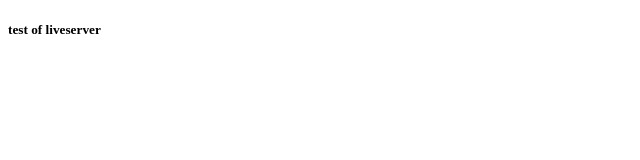
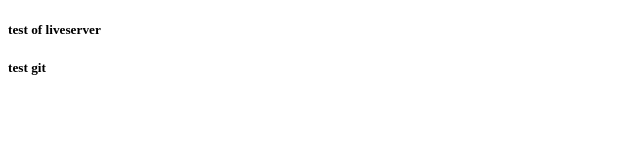
Before and after one commit to juliancamilocamachotorres/PersonalProjectPreWork, a plain HTML site: page index.html in a window 1280 px wide. Shown: the full height of the page, 0-640 px from the left. Drawn offline with Linux system fonts and the light colour scheme.

Commit message:
second commit a little changes

```diff
--- a/index.html
+++ b/index.html
@@ -7,5 +7,7 @@
 </head>
 <body>
     <h5>test of liveserver</h5>
+    <h5>test git </h5>
+
 </body>
 </html>
```
